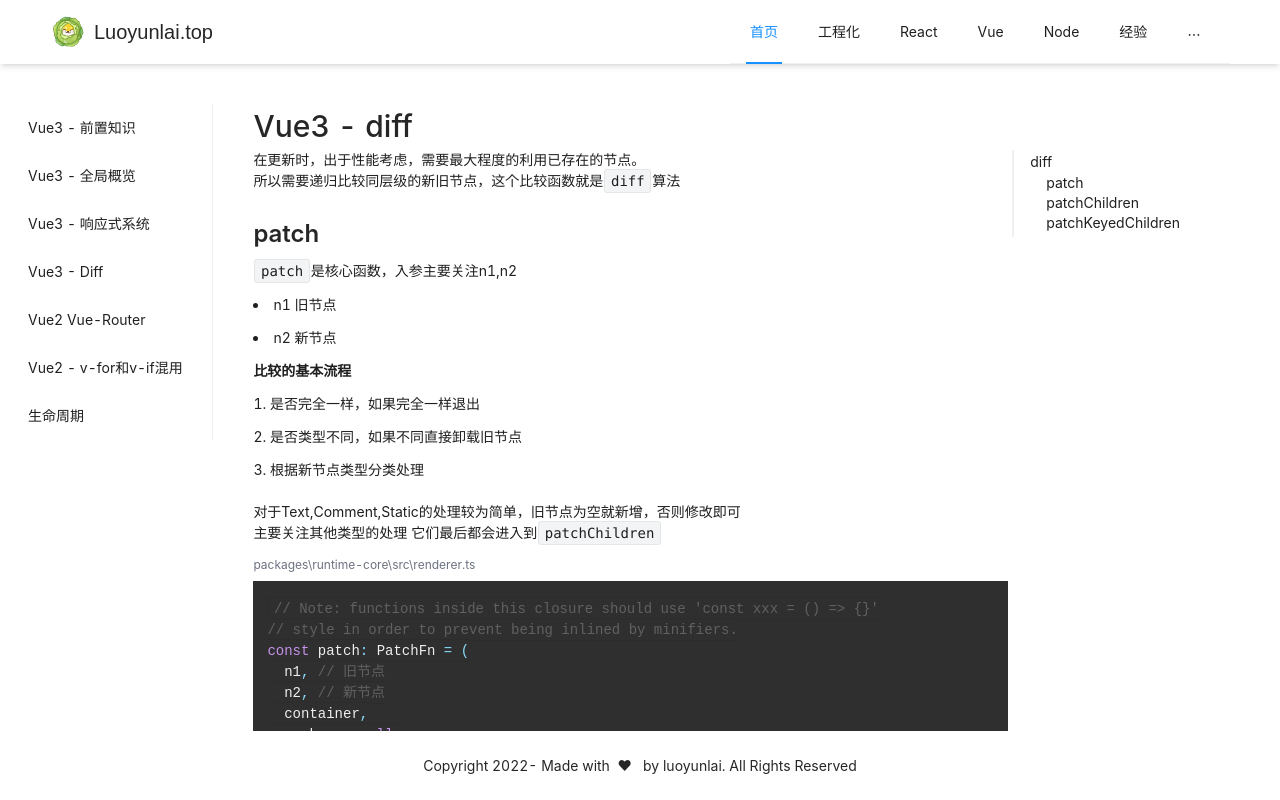
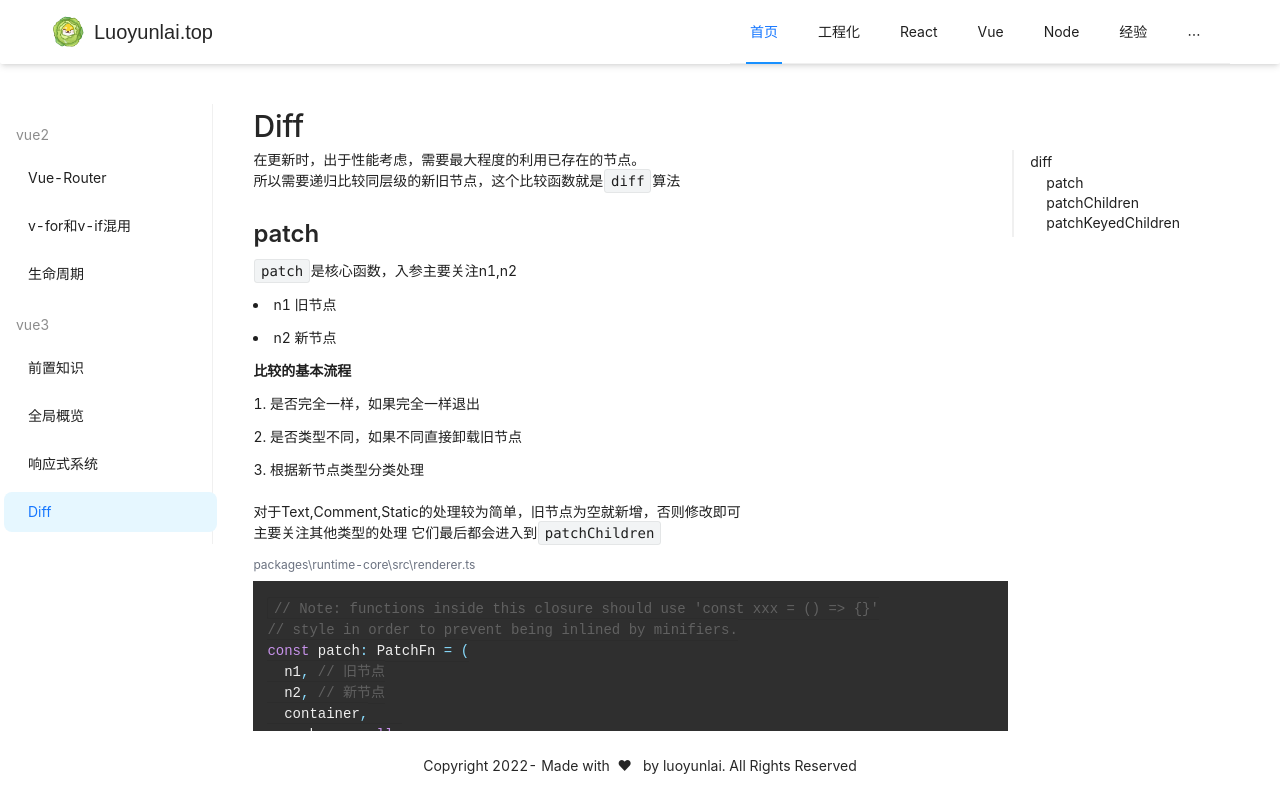
Before and after one commit to ChrisLuckComes/luoyunlai.xyz, a React (Vite) app: page /vue/vue3/diff in a window 1280 px wide. Built offline with nearby package versions, Linux system fonts and the light colour scheme.

Commit message:
升级antd@5.x，重构Menu为传入Items，支持group

```diff
--- a/src/App.tsx
+++ b/src/App.tsx
@@ -1,14 +1,15 @@
-import { Suspense } from 'react';
-import { Layout, Menu, Spin } from 'antd';
+import { Key, ReactNode, Suspense } from 'react';
+import { Layout, Menu, MenuProps, Spin } from 'antd';
 import { LoadingOutlined } from '@ant-design/icons';
 import { Route, Routes, useLocation, useNavigate } from 'react-router-dom';
 import routers from '@/router/router';
 import './styles/home.css';
 import { useImmer } from 'use-immer';
 
-import policeIcon from '@/images/policeIcon.png';
 import CAIGOU from '@/images/caigou.gif';
 import { LazyImage } from './component/image';
+
+export type MenuItem = Required<MenuProps>['items'][number];
 
 const { Header, Content, Footer } = Layout;
 
@@ -20,6 +21,10 @@ const classMap = {
   content: 'pt-content overflow-y-auto'
 };
 
+export const getItem = (label: ReactNode, key: Key, children?: MenuItem[], type?: 'group') => {
+  return { key, children, label, type } as MenuItem;
+};
+
 export default function App() {
   let navigate = useNavigate();
   let location = useLocation();
@@ -28,9 +33,27 @@ export default function App() {
 
   const clickMenu = (e: { key: string }) => {
     setSelectedkeys(draft => (draft = [e.key]));
-    const path = e.key === '/' ? '/' : `/${e.key}`;
-    navigate(path + location.search);
+    navigate(e.key + location.search);
   };
+
+  const items: MenuProps['items'] = routers.map(router => {
+    let children: MenuItem[] = [];
+    if (router.groups) {
+      children = router.groups.map(group =>
+        getItem(
+          group,
+          group,
+          router.children.filter(c => c.group === group).map(r => getItem(r.name, r.key)),
+          'group'
+        )
+      );
+    } else {
+      if (router?.children) {
+        children = router?.children.map(r => getItem(r.name, r.key));
+      }
+    }
+    return getItem(router.name, router.key, children);
+  });
 
   return (
     <Layout className={classMap.layout}>
@@ -41,11 +64,13 @@ export default function App() {
           </div>
           <span>Luoyunlai.top</span>
         </div>
-        <Menu className="min-w-header-menu" selectedKeys={selectedKeys} onClick={e => clickMenu(e)} mode="horizontal">
-          {routers.map(router => (
-            <Menu.Item key={router.key}>{router.name}</Menu.Item>
-          ))}
-        </Menu>
+        <Menu
+          className="min-w-header-menu"
+          selectedKeys={selectedKeys}
+          onClick={e => clickMenu(e)}
+          mode="horizontal"
+          items={items}
+        ></Menu>
       </Header>
       <Content className={classMap.content}>
         <Routes>
@@ -55,7 +80,7 @@ export default function App() {
               path={router.path + '/*'}
               element={
                 <Suspense fallback={<Spin indicator={<LoadingOutlined className="text-icon" spin />}></Spin>}>
-                  <router.element menus={router.children as []} />
+                  <router.element menus={router.children as []} groups={router.groups} />
                 </Suspense>
               }
             ></Route>
--- a/src/pages/index.tsx
+++ b/src/pages/index.tsx
@@ -2,14 +2,12 @@ import React, { Suspense } from 'react';
 import { useImmer } from 'use-immer';
 
 import { Layout, Menu, Spin } from 'antd';
-import * as Sentry from '@sentry/react';
 import { LoadingOutlined } from '@ant-design/icons';
-import { Route, Routes, useNavigate } from 'react-router-dom';
+import { Route, Routes, useLocation, useNavigate } from 'react-router-dom';
+import { MenuItem, getItem } from '@/App';
 
 const { Sider, Content } = Layout;
 const { Item } = Menu;
-
-const SentryRoutes = Sentry.withSentryReactRouterV6Routing(Routes);
 
 const classMap = {
   layout: 'h-content',
@@ -22,28 +20,42 @@ interface PageContentProps {
     key: string;
     path: string;
     name: string;
+    group?: string;
     element: React.LazyExoticComponent<() => JSX.Element>;
   }[];
+  groups?: string[];
 }
 
-export default function PageContent({ menus }: PageContentProps) {
-  const navigate = useNavigate();
-  const [selectedKeys, setSelectedKeys] = useImmer<string[]>([]);
+export default function PageContent({ menus, groups }: PageContentProps) {
+  const navigate = useNavigate(),
+    location = useLocation();
+
+  const [selectedKeys, setSelectedKeys] = useImmer<string[]>([location.pathname]);
 
   const clickMenu = (e: { key: string }) => {
-    let path = menus.find(x => x.key === e.key)?.path!;
     setSelectedKeys(draft => (draft = [e.key]));
-    navigate(path);
+    navigate(e.key);
   };
+
+  let items: MenuItem[] = [];
+
+  if (groups) {
+    items = groups.map(group =>
+      getItem(
+        group,
+        group,
+        menus.filter(menu => menu.group === group).map(r => getItem(r.name, r.key)),
+        'group'
+      )
+    );
+  } else {
+    items = menus.map(r => getItem(r.name, r.key));
+  }
 
   return (
     <Layout className={classMap.layout}>
       <Sider className={classMap.sider}>
-        <Menu selectedKeys={selectedKeys} onClick={e => clickMenu(e)} mode="inline">
-          {menus.map(menu => (
-            <Item key={menu.key}>{menu.name}</Item>
-          ))}
-        </Menu>
+        <Menu selectedKeys={selectedKeys} onClick={e => clickMenu(e)} mode="inline" items={items}></Menu>
       </Sider>
       <Content id="content" className={classMap.content}>
         <Routes>
--- a/src/pages/vue/vue3/diff.tsx
+++ b/src/pages/vue/vue3/diff.tsx
@@ -12,7 +12,7 @@ export default function Index() {
   return (
     <article id="root" className={classMap.article}>
       <main className={classMap.content}>
-        <h1 className={classMap.pageTitle}>Vue3 - diff</h1>
+        <h1 className={classMap.pageTitle}>Diff</h1>
         在更新时，出于性能考虑，需要最大程度的利用已存在的节点。
         <br />
         所以需要递归比较同层级的新旧节点，这个比较函数就是
--- a/src/pages/vue/vue3/global.tsx
+++ b/src/pages/vue/vue3/global.tsx
@@ -44,7 +44,7 @@ export default function Global() {
   return (
     <article id="root" className={classMap.article}>
       <main className={classMap.content}>
-        <h1 className={classMap.pageTitle}>Vue3全局概览</h1>
+        <h1 className={classMap.pageTitle}>全局概览</h1>
         <div>
           <h2 id="createApp" className={classMap.articleTitle}>
             createApp
--- a/src/pages/vue/vue3/preset.tsx
+++ b/src/pages/vue/vue3/preset.tsx
@@ -13,7 +13,7 @@ export default function Preset() {
   return (
     <article id="root" className={classMap.article}>
       <main className={classMap.content}>
-        <h1 className={classMap.pageTitle}>Vue3前置知识</h1>
+        <h1 className={classMap.pageTitle}>前置知识</h1>
         <div>
           <h2 id="proxy" className={classMap.articleTitle}>
             Vue3为什么使用proxy
--- a/src/pages/vue/vue3/reactive.tsx
+++ b/src/pages/vue/vue3/reactive.tsx
@@ -42,7 +42,7 @@ export default function Index() {
   return (
     <article id="root" className={classMap.article}>
       <main className={classMap.content}>
-        <h1 className={classMap.pageTitle}>Vue3响应式系统</h1>
+        <h1 className={classMap.pageTitle}>响应式系统</h1>
         <h2 id="reactive" className={classMap.articleTitle}>
           reactive
         </h2>
--- a/src/router/router.ts
+++ b/src/router/router.ts
@@ -14,31 +14,31 @@ const routers = [
     element: lazy(() => import('@/pages/index')),
     children: [
       {
-        key: 'tailwindcss',
+        key: '/project/tailwindcss',
         path: 'tailwindcss',
         name: '来不及了，快上车tailwindcss🚘',
         element: lazy(() => import('@/pages/project/tailwindcss'))
       },
       {
-        key: 'http2',
+        key: '/project/http2',
         path: 'http2',
         name: 'http=>https=>http2',
         element: lazy(() => import('@/pages/project/http2'))
       },
       {
-        key: 'vite',
+        key: '/project/vite',
         path: 'vite',
         name: '2022年还在用webpack?快上Vite！',
         element: lazy(() => import('@/pages/project/vite'))
       },
       {
-        key: 'workflow',
+        key: '/project/workflow',
         path: 'workflow',
         name: '不会还有人在手动发版吧？',
         element: lazy(() => import('@/pages/project/workflow'))
       },
       {
-        key: 'performance',
+        key: '/project/performance',
         path: 'performance',
         name: '连指标都不知道还敢说懂性能优化？',
         element: lazy(() => import('@/pages/project/performance'))
@@ -52,43 +52,43 @@ const routers = [
     element: lazy(() => import('@/pages/index')),
     children: [
       {
-        key: 'thinking',
+        key: '/react/thinking',
         path: 'thinking',
         name: '理念',
         element: lazy(() => import('@/pages/react/thinking'))
       },
       {
-        key: 'fiber',
+        key: '/react/fiber',
         path: 'fiber',
         name: 'Fiber',
         element: lazy(() => import('@/pages/react/fiber'))
       },
       {
-        key: 'render',
+        key: '/react/render',
         path: 'render',
         name: 'Render',
         element: lazy(() => import('@/pages/react/render'))
       },
       {
-        key: 'commit',
+        key: '/react/commit',
         path: 'commit',
         name: 'Commit',
         element: lazy(() => import('@/pages/react/commit'))
       },
       {
-        key: 'diff',
+        key: '/react/diff',
         path: 'diff',
         name: 'Diff',
         element: lazy(() => import('@/pages/react/diff'))
       },
       {
-        key: 'hook',
+        key: '/react/hook',
         path: 'hook',
         name: 'Hook',
         element: lazy(() => import('@/pages/react/hook'))
       },
       {
-        key: 'state',
+        key: '/react/state',
         path: 'state',
         name: '还在用Redux吗？你已经out了',
         element: lazy(() => import('@/pages/react/store'))
@@ -97,74 +97,82 @@ const routers = [
   },
   {
     key: 'vue',
-    path: 'vue',
+    path: '/vue',
     name: 'Vue',
+    groups: ['vue2', 'vue3'],
     element: lazy(() => import('@/pages/index')),
     children: [
       {
-        key: 'vue3Preset',
+        key: '/vue/vue3/preset',
         path: 'vue3/preset',
-        name: 'Vue3 - 前置知识',
+        name: '前置知识',
+        group: 'vue3',
         element: lazy(() => import('@/pages/vue/vue3/preset'))
       },
       {
-        key: 'vue3Global',
+        key: '/vue/vue3/global',
         path: 'vue3/global',
-        name: 'Vue3 - 全局概览',
+        name: '全局概览',
+        group: 'vue3',
         element: lazy(() => import('@/pages/vue/vue3/global'))
       },
       {
-        key: 'vue3Reactive',
+        key: '/vue/vue3/reactive',
         path: 'vue3/reactive',
-        name: 'Vue3 - 响应式系统',
+        name: '响应式系统',
+        group: 'vue3',
         element: lazy(() => import('@/pages/vue/vue3/reactive'))
       },
       {
-        key: 'vue3Diff',
+        key: '/vue/vue3/diff',
         path: 'vue3/diff',
-        name: 'Vue3 - Diff',
+        name: 'Diff',
+        group: 'vue3',
         element: lazy(() => import('@/pages/vue/vue3/diff'))
       },
       {
-        key: 'vueRouter',
-        path: 'vue2/router',
-        name: 'Vue2 Vue-Router',
+        key: '/vue/vue2/router',
+        path: '/vue2/router',
+        name: 'Vue-Router',
+        group: 'vue2',
         element: lazy(() => import('@/pages/vue/vue2/vueRouter'))
       },
       {
-        key: 'vForWithIf',
+        key: '/vue/vue2/vForWithIf',
         path: 'vue2/vForWithIf',
-        name: 'Vue2 - v-for和v-if混用',
+        name: 'v-for和v-if混用',
+        group: 'vue2',
         element: lazy(() => import('@/pages/vue/vue2/vForWithIf'))
       },
       {
-        key: 'lifeCycle',
+        key: '/vue/vue2/lifeCycle',
         path: 'vue2/lifeCycle',
         name: '生命周期',
+        group: 'vue2',
         element: lazy(() => import('@/pages/vue/vue2/lifeCycle'))
       }
     ]
   },
   {
-    key: 'node',
+    key: '/node',
     path: 'node',
     name: 'Node',
     element: lazy(() => import('@/pages/index')),
     children: [
       {
-        key: 'changeVersion',
+        key: '/node/changeVersion',
         path: 'changeVersion',
         name: '光速切换node版本',
         element: lazy(() => import('@/pages/node/changeVersion'))
       },
       {
-        key: 'nodeJs',
+        key: '/node/nodeJs',
         path: 'nodeJs',
         name: 'Node.js',
         element: lazy(() => import('@/pages/node/node'))
       },
       {
-        key: 'middleware',
+        key: '/node/middleware',
         path: 'middleware',
         name: 'express和koa的中间件模型',
         element: lazy(() => import('@/pages/node/middleware'))
```
